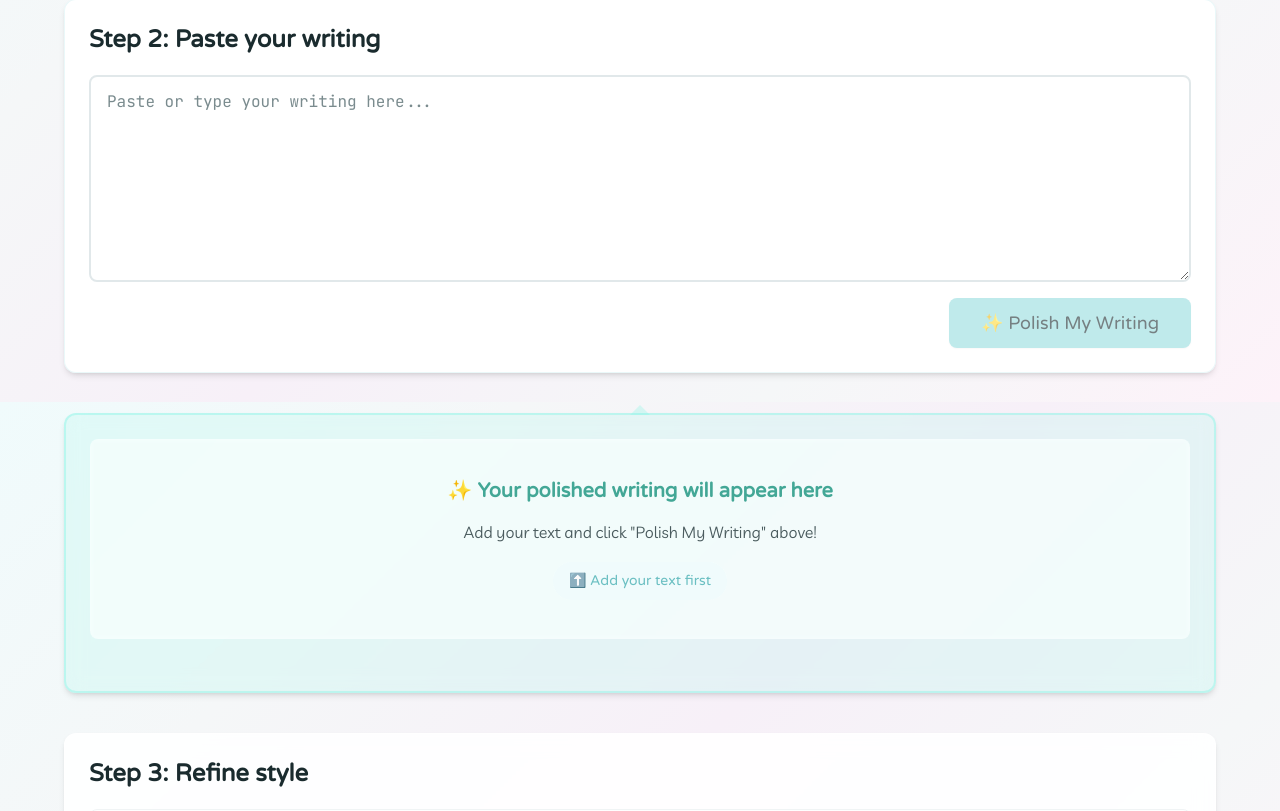
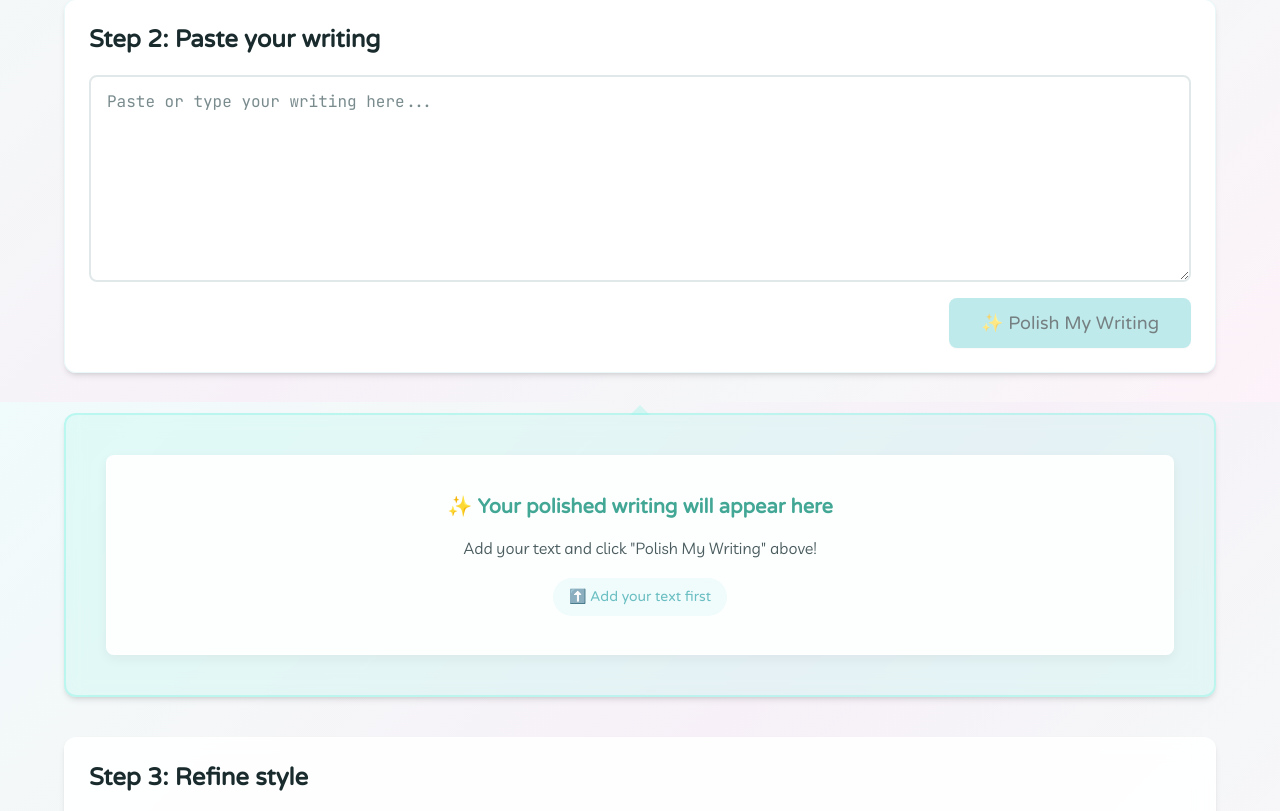
Before and after one commit to cd-space-dot-dot/web-copy-polisher-frontend, a React (Vite) app: page / in a window 1280 px wide. Shown: the part 398-1209 px from the top of the page. Built offline with nearby package versions, Linux system fonts and the light colour scheme; a web font is replaced by a local one.

Commit message:
gradient

```diff
--- a/src/index.css
+++ b/src/index.css
@@ -378,18 +378,21 @@ button:focus {
 .output-placeholder {
   text-align: center;
   padding: var(--space-8);
-  color: var(--text-muted);
+  color: var(--text-primary); /* Darker text for better contrast */
   font-family: var(--font-body);
   position: relative;
   z-index: 2; /* Ensure text is above gradient */
-  background: rgba(255, 255, 255, 0.7); /* More opaque for better visibility over gradient */
-  backdrop-filter: blur(2px); /* Slight blur to soften background */
+  background: rgba(255, 255, 255, 0.95); /* Very opaque white overlay */
+  backdrop-filter: blur(8px); /* Smooth backdrop blur */
   border-radius: var(--radius);
+  border: 1px solid rgba(255, 255, 255, 0.8); /* Subtle white border */
+  box-shadow: 0 4px 12px rgba(0, 0, 0, 0.05); /* Gentle shadow for depth */
   min-height: 200px; /* Prevent content jumping when placeholder disappears */
   display: flex;
   flex-direction: column;
   justify-content: center;
-  box-sizing: border-box; /* Ensure consistent sizing */
+  box-sizing: border-box;
+  margin: var(--space-4); /* Inset from container edges for elegant framing */
 }
 
 .output-placeholder h3 {
```
